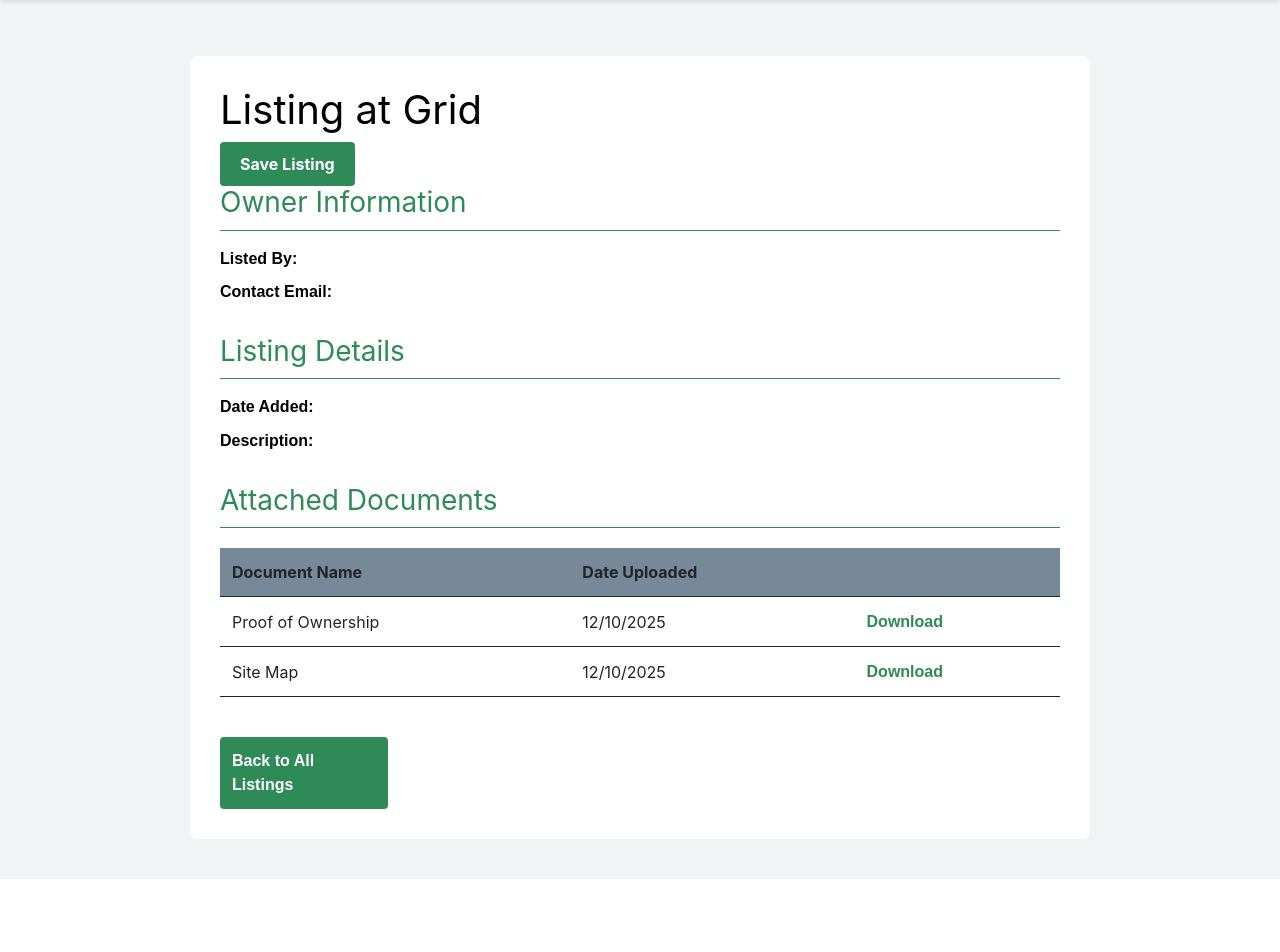
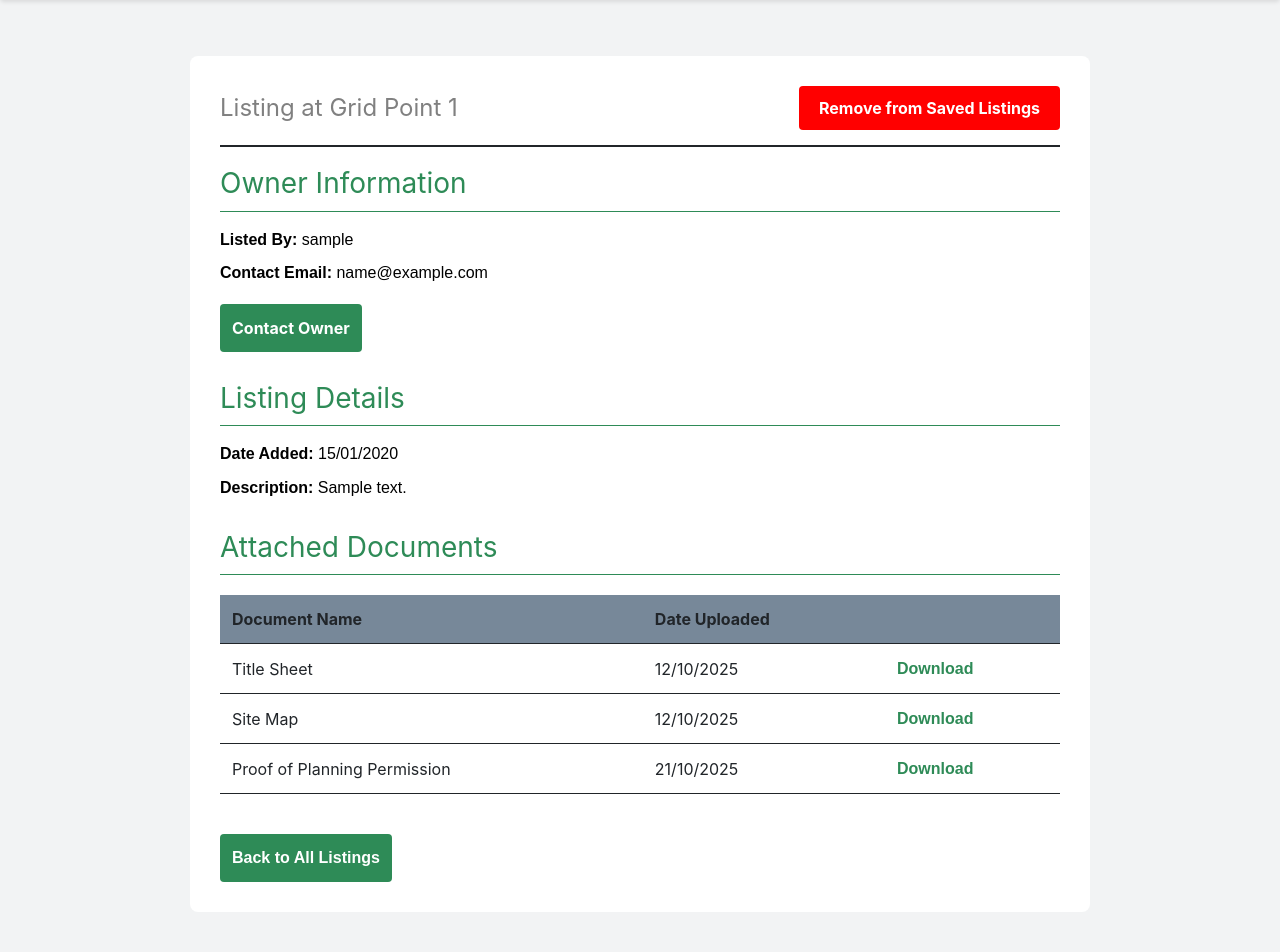
Before and after one commit to G2-Project-Team/G2_Project_Implementation, a PHP site: page /Listing_View.php?listing_id=1 in a window 1280 px wide. Shown: the part 78-1030 px from the top of the page. Before the commit the page ends 957 px from the top, so only its background shows below. Run offline with PHP 8.4, Linux system fonts and the light colour scheme; the visitor is signed in with stand-in values (Sample User, id 1); tables that the repository leaves empty hold one stand-in row (values such as "Sample post").

Commit message:
Saved Listings and Listings View Updated View all listings added -  todo: document and save functionality. View individual listing added - todo: save functionality, contact owner button, additional documents. Button styling updated to size: auto

```diff
--- a/Listing_View.php
+++ b/Listing_View.php
@@ -1,9 +1,37 @@
 <!DOCTYPE html>
+<?php
+$listingSaved = false;
+include 'connect_db.php';
+session_start();
+//Database scheme
+// landlistings: listing_id, user_id, date_added
+// users: user_id, username, email
+// griddata: grid_id
+// Connect to database and fetch all land listings with associated user info
+$listings = $link->prepare("SELECT l.listing_id, l.time_created, l.title, l.description, u.username, u.email, l.grid_id FROM landlistings l JOIN users u ON l.user_id = u.user_id WHERE l.listing_id = ?");
+$listings->bind_param("i", $_GET['listing_id']);
+
+$listings->execute();
+$listingsResult = $listings->get_result();
+//Bind results to an array
+$listingsArray = [];
+while ($row = $listingsResult->fetch_assoc()) {
+    $listingsArray[] = $row;
+}
+// Check if listing is already saved by user
+$saveCheck = $link->prepare("SELECT * FROM listing_save WHERE user_id = ? AND listing_id = ?");
+$saveCheck->bind_param("ii", $_SESSION['id'], $_GET['listing_id']);
+$saveCheck->execute();
+$saveCheckResult = $saveCheck->get_result();
+if ($saveCheckResult->num_rows > 0) {
+    $listingSaved = true;
+}
+?>
 <html lang = "en">
 <head>
     <meta charset = "UTF-8">
     <meta name = "viewport" content = "width = device-width, initial-scale = 1.0">
-    <title>Land Listings</title>
+    <title>Land Listing View</title>
  <!-- Bootstrap CSS -->
     <link rel="stylesheet"
           href="https://cdn.jsdelivr.net/npm/bootstrap@4.6.2/dist/css/bootstrap.min.css"
@@ -20,21 +48,27 @@
 
         <div class = "content-wrapper">
             <main class = "listing-detail-main">
-                <div class = listing-detail-header">
-                    <h1>Listing at Grid</h1>
-                    <button class = "button save-listing-btn">Save Listing</button>
+                <div class="listing-detail-header" style="display:flex; align-items:center; gap:20px; font-weight:700; margin-bottom:20px;">
+                    <h1>Listing at Grid Point <?php echo htmlspecialchars($listingsArray[0]['grid_id']); ?></h1>
+                    <?php if (!$listingSaved): ?>
+                    <button class="button save-listing-btn">Save Listing</button>
+                    <?php else: ?>
+                    <button class="button save-listing-btn" style="background-color: red;" disabled>Remove from Saved Listings</button>
+                    <?php endif; ?>
                 </div>
 
-                <div class = "listing-info">
+
+                <div class = "listing-info" style="margin-top:20px;">
                     <h3>Owner Information</h3>
-                    <p><strong>Listed By: </strong></p>
-                    <p><strong>Contact Email: </strong></p>
+                    <p><strong>Listed By: </strong><?php echo htmlspecialchars($listingsArray[0]['username']); ?></p>
+                    <p><strong>Contact Email:  </strong> <?php echo htmlspecialchars($listingsArray[0]['email']); ?></p>
+                    <button class="button contact-owner-btn">Contact Owner</button>
                 </div>
 
                 <div class = "listing-info">
                     <h3>Listing Details</h3>
-                    <p><strong>Date Added: </strong></p>
-                    <p><strong>Description: </strong></p>
+                    <p><strong>Date Added: </strong><?php echo htmlspecialchars(date("d/m/Y", strtotime($listingsArray[0]['time_created']))); ?></p>
+                    <p><strong>Description: </strong><?php echo htmlspecialchars($listingsArray[0]['description']); ?></p>
                 </div>
 
                 <div class = "listing-documents">
@@ -49,7 +83,7 @@
                         </thead>
                         <tbody>
                             <tr>
-                                <td>Proof of Ownership</td>
+                                <td>Title Sheet</td>
                                 <td>12/10/2025</td>
                                 <td><a href = "#" class = "view-link">Download</a></td>
                             </tr>
@@ -58,6 +92,12 @@
                                 <td>12/10/2025</td>
                                 <td><a href = "#" class = "view-link">Download</a></td>
                             </tr>
+                            <tr>
+                                <td>Proof of Planning Permission</td>
+                                <td>21/10/2025</td>
+                                <td><a href = "#" class = "view-link">Download</a></td>
+                            </tr>
+
                         </tbody>
                     </table>
                 </div>
--- a/styles.css
+++ b/styles.css
@@ -213,7 +213,7 @@ h2 {
 
 .button {
     display: inline-block;
-    width: 20%;
+    width: auto;
     padding: 12px;
     background-color: #2e8b57;
     color: white;
```
Also changed, not shown: listings.php (+8 -3 lines), saved-listings.php (+8 -1 lines).
